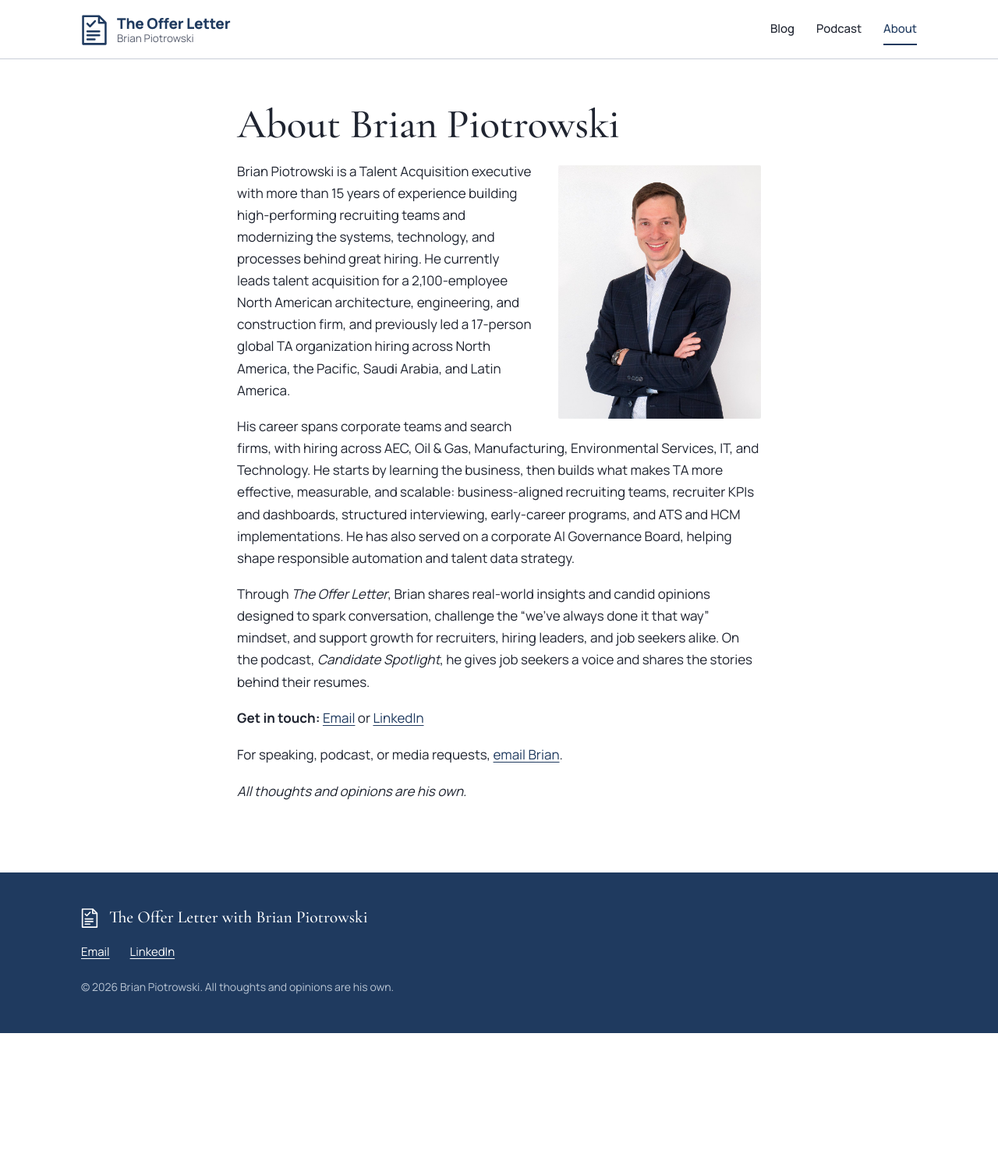
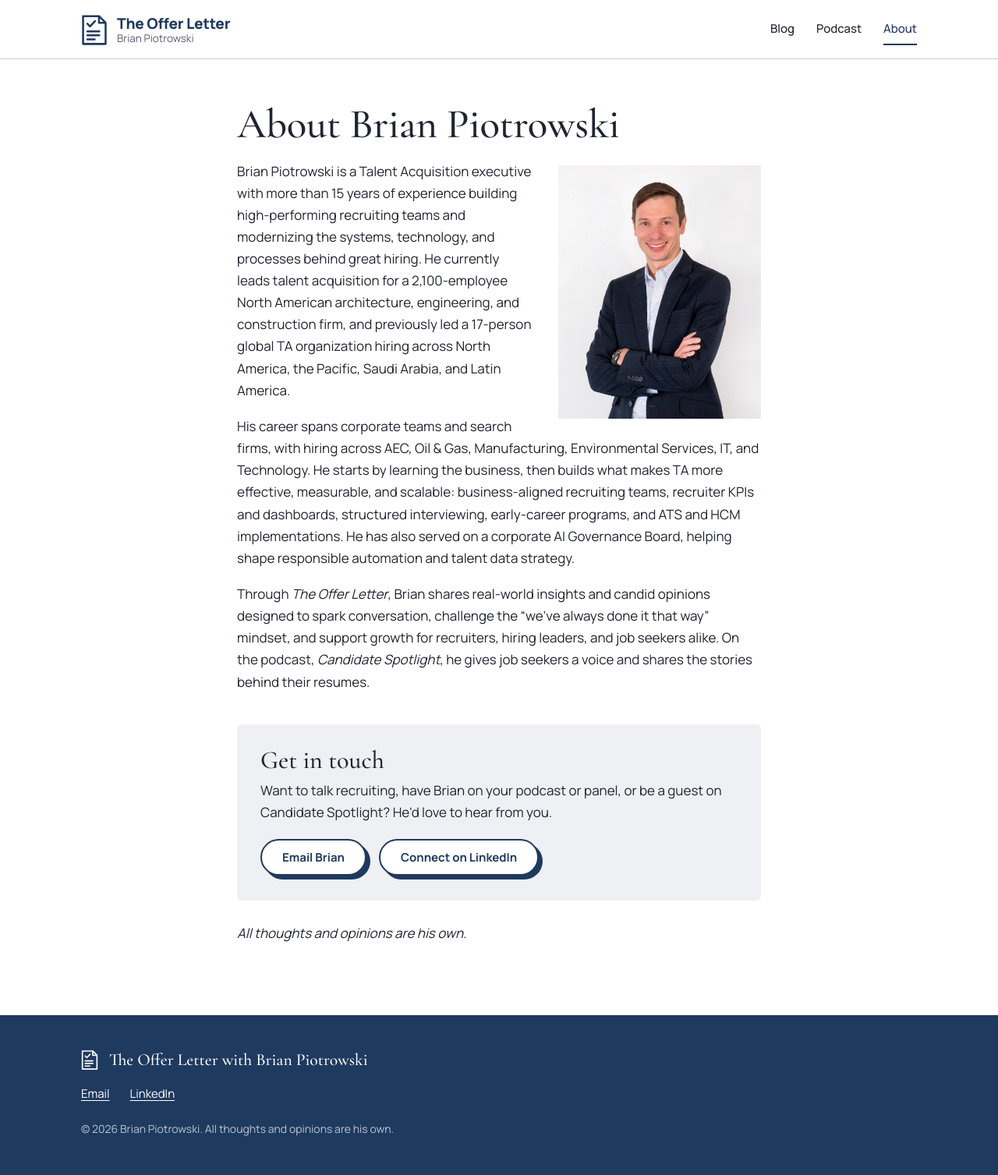
Before and after one commit to piotrowskibrian-cmd/BP_Professional_Blog, a Jekyll site: the page built from about.md, in a window 1280 px wide. Shown: the whole page at 78% size. Built offline with Jekyll 4.4.1, drawn with Linux system fonts in a browser that asks for light colours; before the commit the page ends 1325 px from its top, so only the background shows below that.

Commit message:
About: combine contact lines into one Get in touch card with buttons
Co-Authored-By: Claude Opus 5.5 <noreply@anthropic.com>
Claude-Session: https://claude.ai/code/session_01CjYh9Qpc1hu3ardnuQJ2pM

```diff
--- a/about.md
+++ b/about.md
@@ -12,8 +12,13 @@ His career spans corporate teams and search firms, with hiring across AEC, Oil &
 
 Through *The Offer Letter*, Brian shares real-world insights and candid opinions designed to spark conversation, challenge the "we've always done it that way" mindset, and support growth for recruiters, hiring leaders, and job seekers alike. On the podcast, *Candidate Spotlight*, he gives job seekers a voice and shares the stories behind their resumes.
 
-**Get in touch:** [Email](mailto:brian@brianpiotrowski.com) or [LinkedIn](https://www.linkedin.com/in/bpiotrowski/)
-
-For speaking, podcast, or media requests, [email Brian](mailto:brian@brianpiotrowski.com?subject=Speaking%20or%20media%20request).
+<div class="contact-card">
+  <h2>Get in touch</h2>
+  <p>Want to talk recruiting, have Brian on your podcast or panel, or be a guest on Candidate Spotlight? He'd love to hear from you.</p>
+  <p class="contact-actions">
+    <a class="button" href="mailto:{{ site.email }}">Email Brian</a>
+    <a class="button" href="{{ site.linkedin }}" target="_blank" rel="noopener">Connect on LinkedIn</a>
+  </p>
+</div>
 
 *All thoughts and opinions are his own.*
--- a/assets/css/site.css
+++ b/assets/css/site.css
@@ -396,10 +396,18 @@ body.home .signup { margin-top: 64px; }
 }
 @media (prefers-reduced-motion: reduce) { .post-card-img img { transition: none; } }
 
+/* ---------- Contact card (About) ---------- */
+.contact-card { clear: both; margin: 40px 0 28px; padding: 28px 30px 32px; background: var(--desk); border-radius: 6px; }
+.contact-card h2 { font-family: var(--serif); font-weight: 500; font-size: 2rem; line-height: 1.1; margin: 0 0 8px; }
+.contact-card p { margin: 0 0 20px; }
+.contact-actions { display: flex; flex-wrap: wrap; gap: 16px; margin: 0 !important; }
+.prose .contact-actions a { text-decoration: none; }
+
 /* Full-width, equal buttons on phones */
 @media (max-width: 560px) {
   .hero-actions { flex-direction: column; align-items: stretch; gap: 16px; padding-right: 5px; }
-  .hero-actions .button { width: 100%; }
+  .hero-actions .button, .contact-actions .button { width: 100%; }
+  .contact-actions { flex-direction: column; align-items: stretch; padding-right: 5px; }
 }
 
 /* ---------- Small screens ---------- */
```
